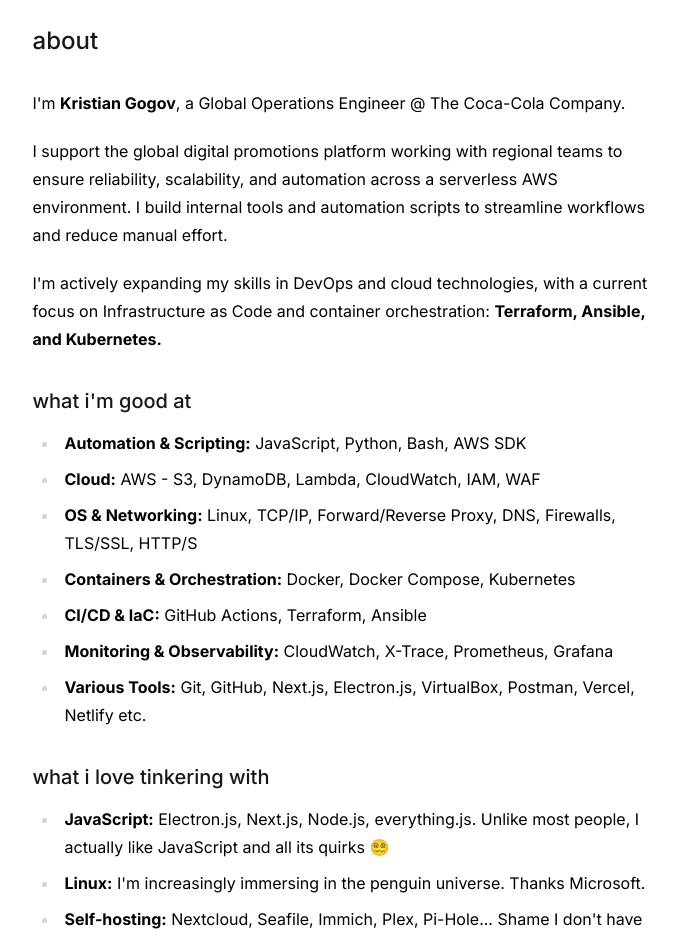
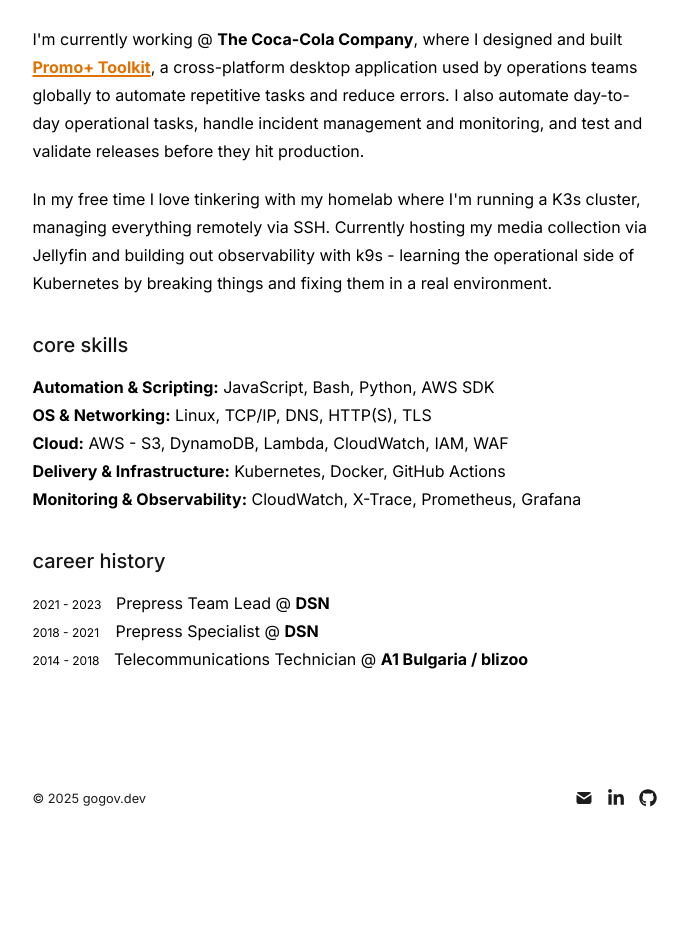
Before and after one commit to kristiangogov/gogov-dev, a Next.js app: page /about in a window 1280 px wide. Shown: the part 160-1099 px from the top of the page, without its empty margins (288-976 px from the left). After the commit the page ends 1016 px from the top, so only its background shows below. Built offline with nearby package versions, Linux system fonts and the light colour scheme.

Commit message:
re-write about me section

```diff
--- a/app/about/page.tsx
+++ b/app/about/page.tsx
@@ -1,5 +1,5 @@
 import type { Metadata } from "next";
-
+import Link from "next/link";
 export const metadata: Metadata = {
   title: "About Me",
   description: "Learn more about my background and journey toward DevOps.",
@@ -9,87 +9,51 @@
   return (
     <article className="prose prose-quoteless prose-neutral dark:prose-invert mt-[-1.25em]">
       <section>
-        <h1 className="mb-8 text-2xl font-medium">about</h1>
         <p>
-          I'm <span className="font-bold">Kristian Gogov</span>, a Global
-          Operations Engineer @ The Coca-Cola Company.
+          I'm currently working @{" "}
+          <span className="font-bold">The Coca-Cola Company</span>, where I
+          designed and built{" "}
+          <Link href="/blog/promo-toolkit">
+            <span className="font-bold">Promo+ Toolkit</span>
+          </Link>
+          , a cross-platform desktop application used by operations teams
+          globally to automate repetitive tasks and reduce errors. I also
+          automate day-to-day operational tasks, handle incident management and
+          monitoring, and test and validate releases before they hit production.
         </p>
         <p>
-          I support the global digital promotions platform working with regional
-          teams to ensure reliability, scalability, and automation across a
-          serverless AWS environment. I build internal tools and automation
-          scripts to streamline workflows and reduce manual effort.
-        </p>
-        <p>
-          I'm actively expanding my skills in DevOps and cloud technologies,
-          with a current focus on Infrastructure as Code and container
-          orchestration:{" "}
-          <span className="font-bold">Terraform, Ansible, and Kubernetes.</span>
+          In my free time I love tinkering with my homelab where I'm running a
+          K3s cluster, managing everything remotely via SSH. Currently hosting
+          my media collection via Jellyfin and building out observability with
+          k9s - learning the operational side of Kubernetes by breaking things
+          and fixing them in a real environment.
         </p>
       </section>
       <section>
-        <h3>what i'm good at</h3>
-        <ul>
-          <li>
-            <span className="font-bold">Automation & Scripting:</span>{" "}
-            JavaScript, Python, Bash, AWS SDK
-          </li>
-          <li>
-            <span className="font-bold">Cloud:</span> AWS - S3, DynamoDB,
-            Lambda, CloudWatch, IAM, WAF
-          </li>
-          <li>
-            <span className="font-bold">OS & Networking:</span> Linux, TCP/IP,
-            Forward/Reverse Proxy, DNS, Firewalls, TLS/SSL, HTTP/S
-          </li>
-          <li>
-            <span className="font-bold">Containers & Orchestration:</span>{" "}
-            Docker, Docker Compose, Kubernetes
-          </li>
-          <li>
-            <span className="font-bold">CI/CD & IaC:</span> GitHub Actions,
-            Terraform, Ansible
-          </li>
-          <li>
-            <span className="font-bold">Monitoring & Observability:</span>{" "}
-            CloudWatch, X-Trace, Prometheus, Grafana
-          </li>
-          <li>
-            <span className="font-bold">Various Tools:</span> Git, GitHub,
-            Next.js, Electron.js, VirtualBox, Postman, Vercel, Netlify etc.
-          </li>
-        </ul>
-      </section>
-      <section>
-        <h3>what i love tinkering with</h3>
-        <ul>
-          <li>
-            <span className="font-bold">JavaScript:</span> Electron.js, Next.js,
-            Node.js, everything.js. Unlike most people, I actually like
-            JavaScript and all its quirks 😵‍💫
-          </li>
-          <li>
-            <span className="font-bold">Linux:</span> I'm increasingly immersing
-            in the penguin universe. Thanks Microsoft.
-          </li>
-          <li>
-            <span className="font-bold">Self-hosting:</span> Nextcloud, Seafile,
-            Immich, Plex, Pi-Hole... Shame I don't have enough time to sink
-            here, I'm addicted.
-          </li>
-        </ul>
+        <h3>core skills</h3>
+        <span className="font-bold">Automation & Scripting:</span> JavaScript,
+        Bash, Python, AWS SDK <br />
+        <span className="font-bold">OS & Networking:</span> Linux, TCP/IP, DNS,
+        HTTP(S), TLS <br />
+        <span className="font-bold">Cloud:</span> AWS - S3, DynamoDB, Lambda,
+        CloudWatch, IAM, WAF <br />
+        <span className="font-bold">Delivery & Infrastructure:</span>{" "}
+        Kubernetes, Docker, GitHub Actions
+        <br />
+        <span className="font-bold">Monitoring & Observability:</span>{" "}
+        CloudWatch, X-Trace, Prometheus, Grafana <br />
       </section>
       <section>
         <h3>career history</h3>
         <p>
           <span className="text-xs mr-[10px]">2021 - 2023</span> Prepress Team
-          Lead @ DSN
+          Lead @ <span className="font-bold">DSN</span>
           <br />
           <span className="text-xs mr-[12px]">2018 - 2021</span> Prepress
-          Specialist @ DSN
+          Specialist @ <span className="font-bold">DSN</span>
           <br />
           <span className="text-xs mr-[10px]">2014 - 2018</span>{" "}
-          Telecommunications Technician @ A1 Bulgaria / blizoo
+          Telecommunications Technician @ <span className="font-bold">A1 Bulgaria / blizoo</span>
         </p>
       </section>
     </article>
--- a/app/blog/page.tsx
+++ b/app/blog/page.tsx
@@ -12,7 +12,6 @@
 
   return (
     <section>
-        <h1 className="mb-8 text-2xl font-medium">blog</h1>
       <div>
         {allBlogs
           .sort((a, b) => {
--- a/app/components/nav.tsx
+++ b/app/components/nav.tsx
@@ -1,6 +1,5 @@
 import Link from "next/link";
 import { ThemeSwitch } from "./theme-switch";
-import { metaData } from "../lib/config";
 import Image from "next/image";
 
 const navItems = {
--- a/app/projects/page.tsx
+++ b/app/projects/page.tsx
@@ -10,7 +10,6 @@
 export default function Projects() {
   return (
     <section>
-      <h1 className="mb-8 text-2xl font-medium">projects</h1>
       <div>
         {projects.map((project, index) => (
           <Link
```
